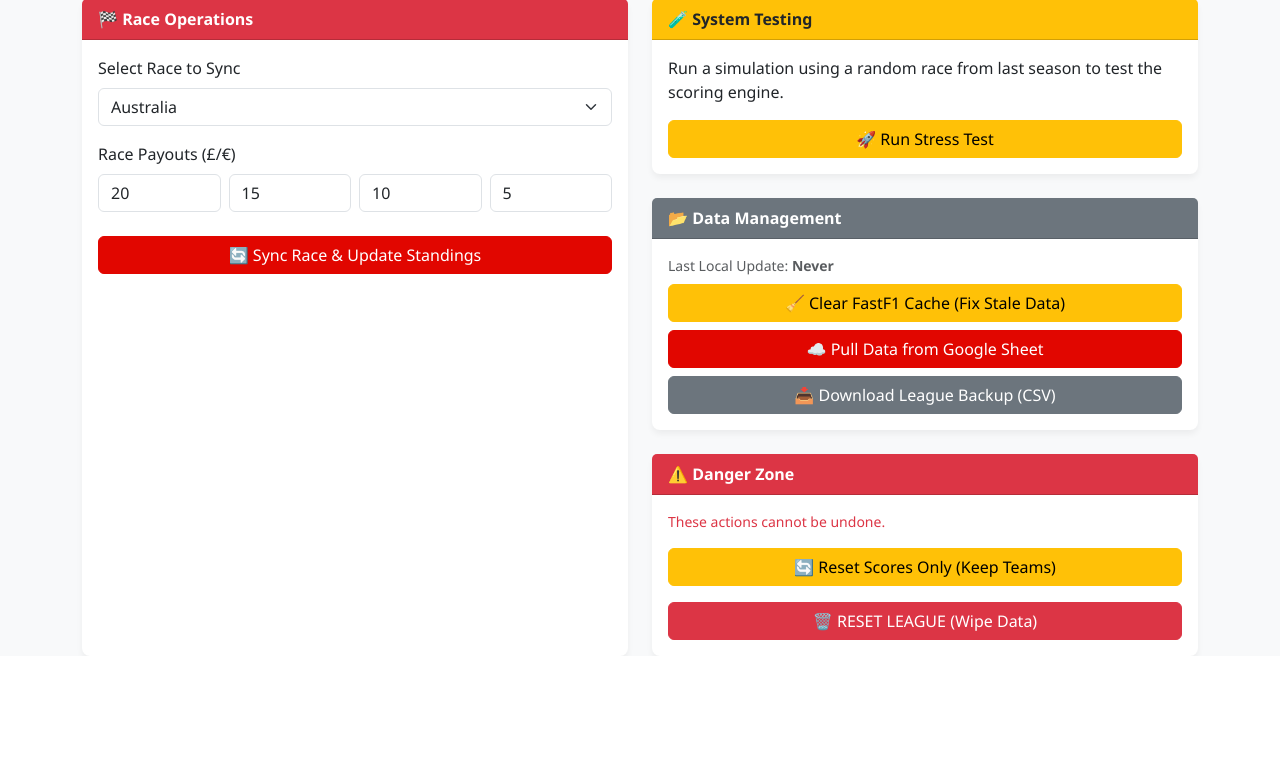
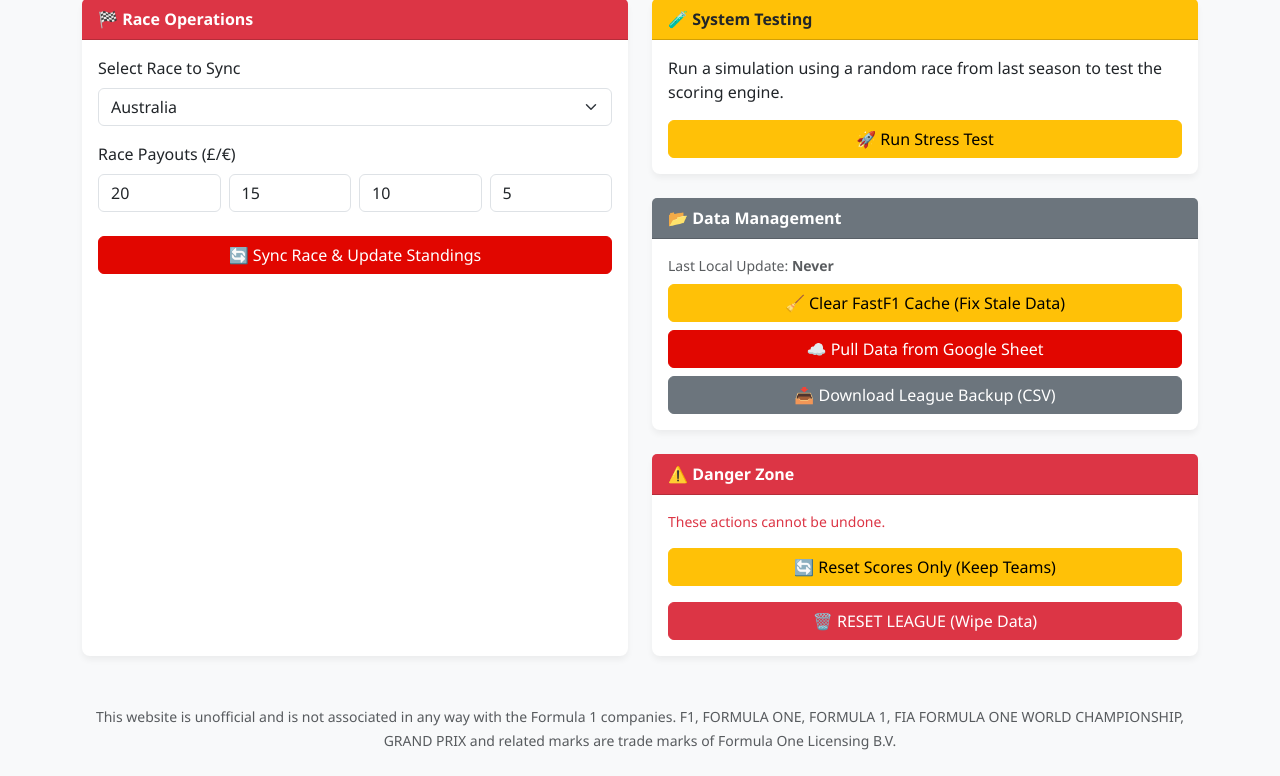
Before and after one commit to clarkey1993/f1-fantasy-2026, a Flask app: page /admin in a window 1280 px wide. Shown: the part 555-1331 px from the top of the page. Before the commit the page ends 1211 px from the top, so only its background shows below. Run offline with Flask 3, Linux system fonts and the light colour scheme; the visitor is signed in with stand-in values (Sample User, id 1).

Commit message:
updating header and footer

```diff
--- a/app.py
+++ b/app.py
@@ -22,6 +22,14 @@ def inject_globals():
         'year': 2026,
         'now': datetime.datetime.now()
     }
+
+@app.after_request
+def add_security_headers(response):
+    response.headers['Strict-Transport-Security'] = 'max-age=31536000; includeSubDomains'
+    response.headers['X-Content-Type-Options'] = 'nosniff'
+    response.headers['X-Frame-Options'] = 'SAMEORIGIN'
+    response.headers['X-XSS-Protection'] = '1; mode=block'
+    return response
 
 # --- CONFIGURATION & DATA HELPERS ---
 
--- a/templates/layout.html
+++ b/templates/layout.html
@@ -3,7 +3,7 @@
   <head>
     <meta charset="utf-8">
     <meta name="viewport" content="width=device-width, initial-scale=1">
-    <title>{{ title }} | F1 Fantasy {{ year }}</title>
+    <title>{{ title }} | Unofficial F1 Fantasy {{ year }}</title>
     <!-- Bootstrap 5 CSS -->
     <link href="https://cdn.jsdelivr.net/npm/bootstrap@5.3.0/dist/css/bootstrap.min.css" rel="stylesheet">
     <script>
@@ -95,6 +95,10 @@
         {% block content %}{% endblock %}
     </div>
 
+    <div class="container mt-5 pb-4 text-center text-muted">
+        <small>This website is unofficial and is not associated in any way with the Formula 1 companies. F1, FORMULA ONE, FORMULA 1, FIA FORMULA ONE WORLD CHAMPIONSHIP, GRAND PRIX and related marks are trade marks of Formula One Licensing B.V.</small>
+    </div>
+
     <script src="https://cdn.jsdelivr.net/npm/bootstrap@5.3.0/dist/js/bootstrap.bundle.min.js"></script>
   </body>
 </html>
```
